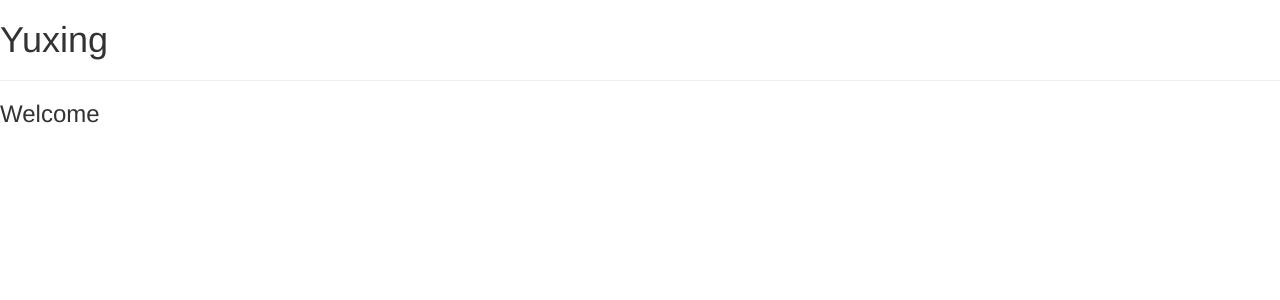
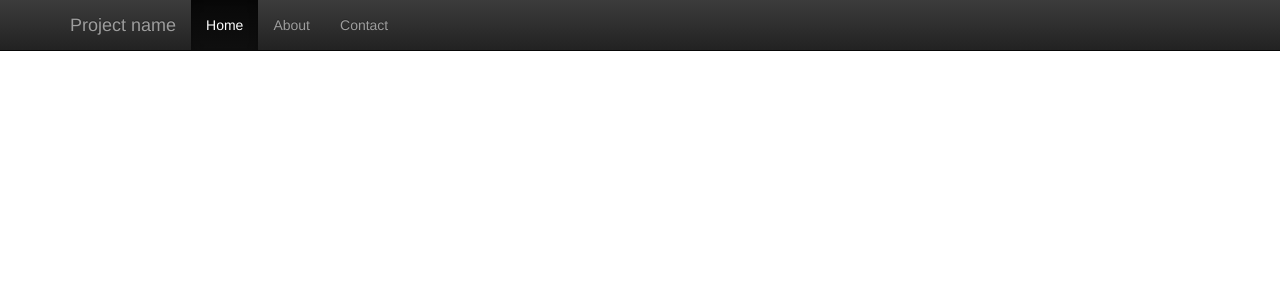
Before and after one commit to pulsaryu/blog, a Jekyll site: the page index.html, which Jekyll copies as it is, in a window 1280 px wide. Shown: the top 300 px of the page. Built offline with Jekyll 4.4.1, drawn with Linux system fonts in a browser that asks for light colours; nearby versions of some CDN libraries.

Commit message:
Update index.html

```diff
--- a/index.html
+++ b/index.html
@@ -1,4 +1,4 @@
-<!doctype html>
+<!DOCTYPE html>
 <html>
   <head>
     <meta charset="utf-8">
@@ -11,35 +11,38 @@
     <!-- Optional theme -->
     <link rel="stylesheet" href="//netdna.bootstrapcdn.com/bootstrap/3.0.0/css/bootstrap-theme.min.css">
 
+  </head>
+  <body>
+
+    <div class="navbar navbar-inverse navbar-fixed-top">
+      <div class="container">
+        <div class="navbar-header">
+          <button type="button" class="navbar-toggle" data-toggle="collapse" data-target=".navbar-collapse">
+            <span class="icon-bar"></span>
+            <span class="icon-bar"></span>
+            <span class="icon-bar"></span>
+          </button>
+          <a class="navbar-brand" href="#">Project name</a>
+        </div>
+        <div class="collapse navbar-collapse">
+          <ul class="nav navbar-nav">
+            <li class="active"><a href="#">Home</a></li>
+            <li><a href="#about">About</a></li>
+            <li><a href="#contact">Contact</a></li>
+          </ul>
+        </div><!--/.nav-collapse -->
+      </div>
+    </div>
+
+    <div class="container">
+
+    </div>
+
     <script src="//ajax.googleapis.com/ajax/libs/jquery/1.10.2/jquery.min.js"></script>
     <!-- Latest compiled and minified JavaScript -->
     <script src="//netdna.bootstrapcdn.com/bootstrap/3.0.0/js/bootstrap.min.js"></script>
 
-
-  </head>
-  <body>
-      <div id="header">
-        <nav>
-          <!--<li class="fork"><a href="https://github.com/yuxing1171/blog">View On GitHub</a></li>-->
-        </nav>
-      </div><!-- end header -->
-
-    <div class="wrapper">
-
-      <section>
-        <div id="title">
-          <h1>Yuxing</h1>
-          <hr>
-        </div>
-
-        <h3>Welcome</h3>
-
-
-      </section>
-
-    </div>
-    <!--[if !IE]><script>fixScale(document);</script><![endif]-->
-              <script type="text/javascript">
+    <script type="text/javascript">
             var gaJsHost = (("https:" == document.location.protocol) ? "https://ssl." : "http://www.");
             document.write(unescape("%3Cscript src='" + gaJsHost + "google-analytics.com/ga.js' type='text/javascript'%3E%3C/script%3E"));
           </script>
@@ -48,7 +51,7 @@
               var pageTracker = _gat._getTracker("UA-40303585-1");
             pageTracker._trackPageview();
             } catch(err) {}
-          </script>
+    </script>
 
   </body>
 </html>
```
